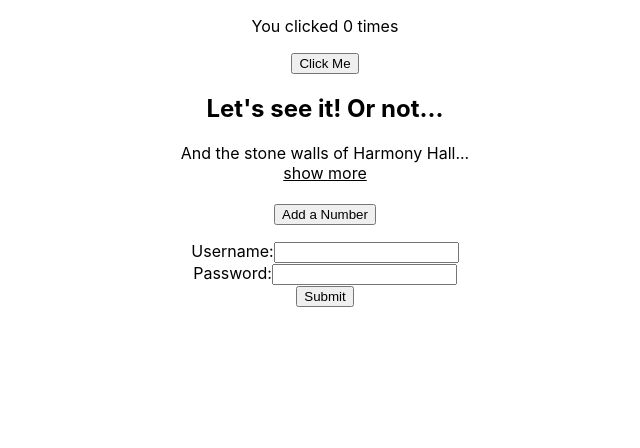
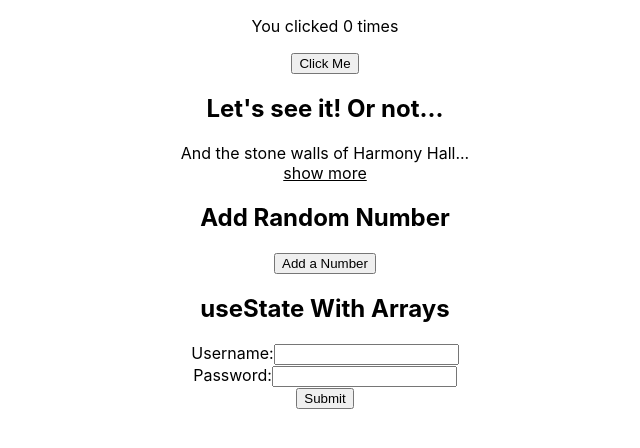
Before and after one commit to mayabowman/react-hook-practice, a React (Create React App) app: page / in a window 1280 px wide. Shown: the top 448 px of the page, without its empty margins (315-955 px from the left). Built offline with nearby package versions, Linux system fonts and the light colour scheme.

Commit message:
more practice

```diff
--- a/src/App.js
+++ b/src/App.js
@@ -45,6 +45,7 @@ function App({ text, maxLength}) {
         )}
       </span>
       <div className='random-number'>
+        <h2>Add Random Number</h2>
         <button onClick={addItem}>Add a Number</button>
         <ul>
           {items.map(item => (
@@ -53,6 +54,7 @@ function App({ text, maxLength}) {
         </ul>
       </div>
       <form onSubmit={printValues}>
+        <h2>useState With Arrays</h2>
         <label>
           Username:
           <input
```
